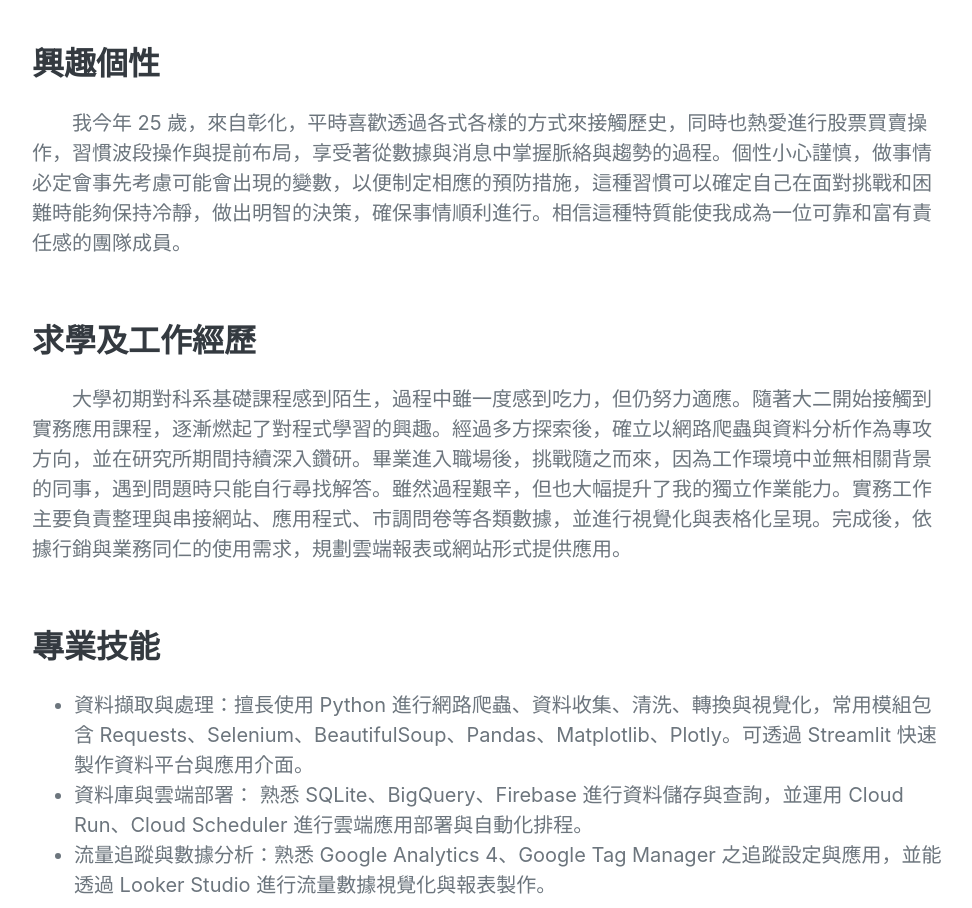
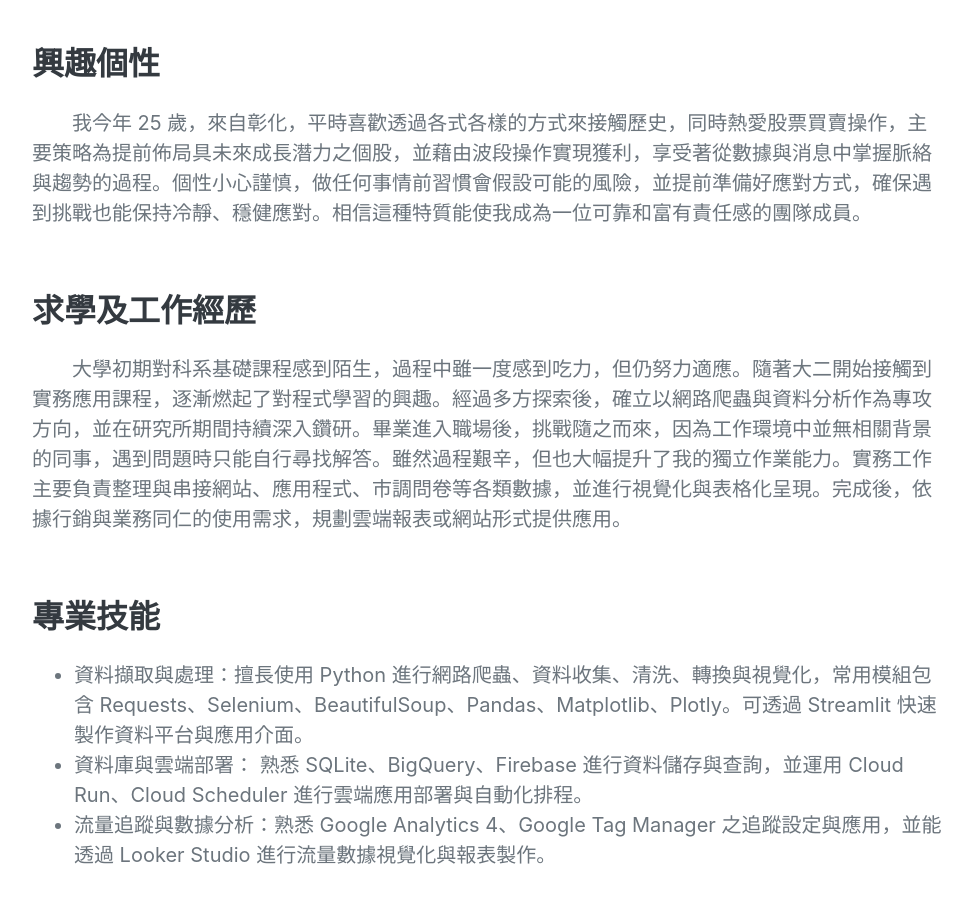
Before and after one commit to twister0986/my_personal_space, a plain HTML site: page index.html in a window 1280 px wide. Shown: the part 951-1859 px from the top of the page, without its empty margins (288-1260 px from the left). Drawn offline with nearby package versions, Linux system fonts and the light colour scheme; a web font is replaced by a local one.

Commit message:
Update index.html

```diff
--- a/index.html
+++ b/index.html
@@ -74,7 +74,7 @@
 						<div class="flex-grow-1">
                             <h3 class="mb-0">興趣個性</h3>
 							<br>
-							<p class="text_attribute">我今年 25 歲，來自彰化，平時喜歡透過各式各樣的方式來接觸歷史，同時也熱愛進行股票買賣操作，習慣波段操作與提前布局，享受著從數據與消息中掌握脈絡與趨勢的過程。個性小心謹慎，做事情必定會事先考慮可能會出現的變數，以便制定相應的預防措施，這種習慣可以確定自己在面對挑戰和困難時能夠保持冷靜，做出明智的決策，確保事情順利進行。相信這種特質能使我成為一位可靠和富有責任感的團隊成員。</p>
+							<p class="text_attribute">我今年 25 歲，來自彰化，平時喜歡透過各式各樣的方式來接觸歷史，同時熱愛股票買賣操作，主要策略為提前佈局具未來成長潛力之個股，並藉由波段操作實現獲利，享受著從數據與消息中掌握脈絡與趨勢的過程。個性小心謹慎，做任何事情前習慣會假設可能的風險，並提前準備好應對方式，確保遇到挑戰也能保持冷靜、穩健應對。相信這種特質能使我成為一位可靠和富有責任感的團隊成員。</p>
                         </div>
 
                     </div>
```
